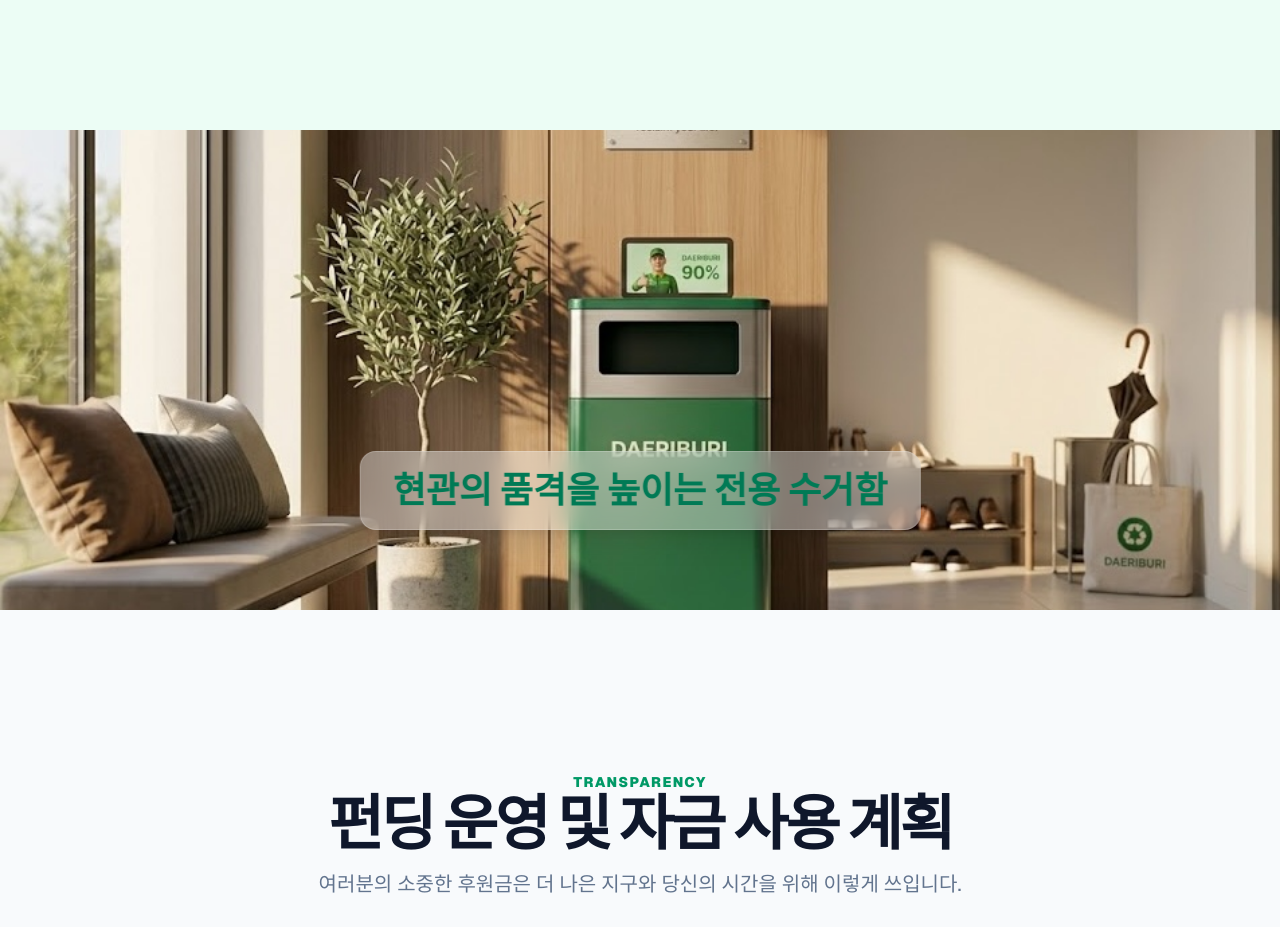
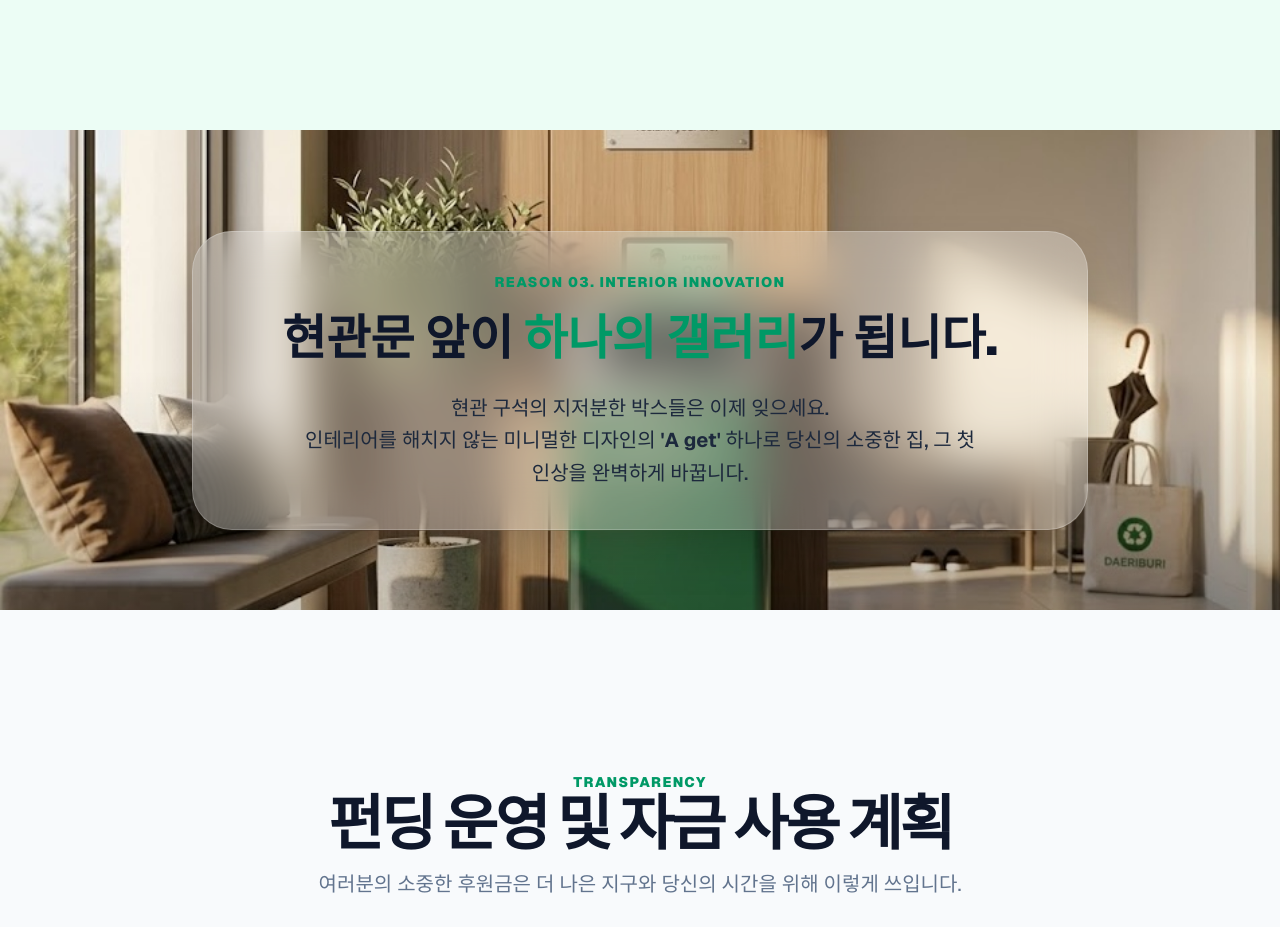
Before and after one commit to yaguwangofficial-stack/daeriburi, a Next.js app: page / in a window 1280 px wide. Shown: the part 4880-5807 px from the top of the page. Built offline with nearby package versions, Linux system fonts and the light colour scheme.

Commit message:
Fix: remove overlapping image in Section 7

```diff
--- a/app/page.tsx
+++ b/app/page.tsx
@@ -202,20 +202,34 @@ export default function Page() {
 </section>
 
 {/* SECTION 8: GALLERY (배경 이미지 패치 완료) */}
-{/* SECTION 8: GALLERY (텍스트 위치 하단 조정 패치) */}
+{/* SECTION 8: GALLERY - 전용 수거함 'A get' (텍스트 가림 방지 패치) */}
 <section className="py-60 bg-white text-center px-6 relative overflow-hidden group">
+  {/* 1. 배경 이미지: 제품 디자인을 강조하기 위해 전체 화면을 덮습니다. */}
   <img
-    src="/gallery_bg.png"
-    className="absolute inset-0 w-full h-full object-cover group-hover:scale-110 transition-transform duration-[5000ms]"
-    alt="Premium DAERIBURI Bin"
+    src="/gallery_bg.png" // public 폴더의 파일명과 일치하는지 꼭 확인!
+    className="absolute inset-0 w-full h-full object-cover group-hover:scale-105 transition-transform duration-[5000ms]"
+    alt="Premium DAERIBURI 'A get' Collection Box"
   />
 
-  {/* 👇 텍스트 바를 하단(bottom-20)으로 내리고 크기를 조절해 이미지를 살림 👇 */}
-  <div className="absolute bottom-20 left-1/2 -translate-x-1/2 bg-white/40 backdrop-blur-md px-8 py-4 rounded-2xl shadow-xl border border-white/20 z-10 w-[90%] md:w-auto">
-    <h2 className="text-2xl md:text-4xl font-black text-emerald-700 leading-tight">
-      현관의 품격을 높이는 전용 수거함
-    </h2>
+  {/* 2. 가독성 플레이트: 이미지를 가리지 않도록 하단(bottom-20)에 배치했습니다. */}
+  <div className="absolute bottom-10 md:bottom-20 left-1/2 -translate-x-1/2 z-20 w-[90%] max-w-4xl">
+    <div className="bg-white/30 backdrop-blur-xl px-8 py-10 rounded-[40px] shadow-2xl border border-white/20">
+      <span className="text-emerald-600 font-black tracking-widest text-sm uppercase mb-4 block">
+        Reason 03. Interior Innovation
+      </span>
+      <h2 className="text-3xl md:text-5xl font-black text-slate-900 leading-tight mb-6">
+        현관문 앞이 <span className="text-emerald-600">하나의 갤러리</span>가 됩니다.
+      </h2>
+      <p className="text-lg md:text-xl text-slate-800 font-medium leading-relaxed max-w-2xl mx-auto">
+        현관 구석의 지저분한 박스들은 이제 잊으세요. <br className="hidden md:block" />
+        인테리어를 해치지 않는 미니멀한 디자인의 <span className="font-bold">'A get'</span> 하나로
+        당신의 소중한 집, 그 첫인상을 완벽하게 바꿉니다.
+      </p>
+    </div>
   </div>
+
+  {/* 3. 비네팅 오버레이: 텍스트 가독성을 위해 하단을 살짝 어둡게 처리했습니다. */}
+  <div className="absolute inset-0 bg-gradient-to-t from-black/20 via-transparent to-transparent pointer-events-none"></div>
 </section>
 {/* SECTION 10: FUNDING PLAN - 투명한 운영 계획 */}
 <section className="py-40 bg-slate-50 px-6">
```
